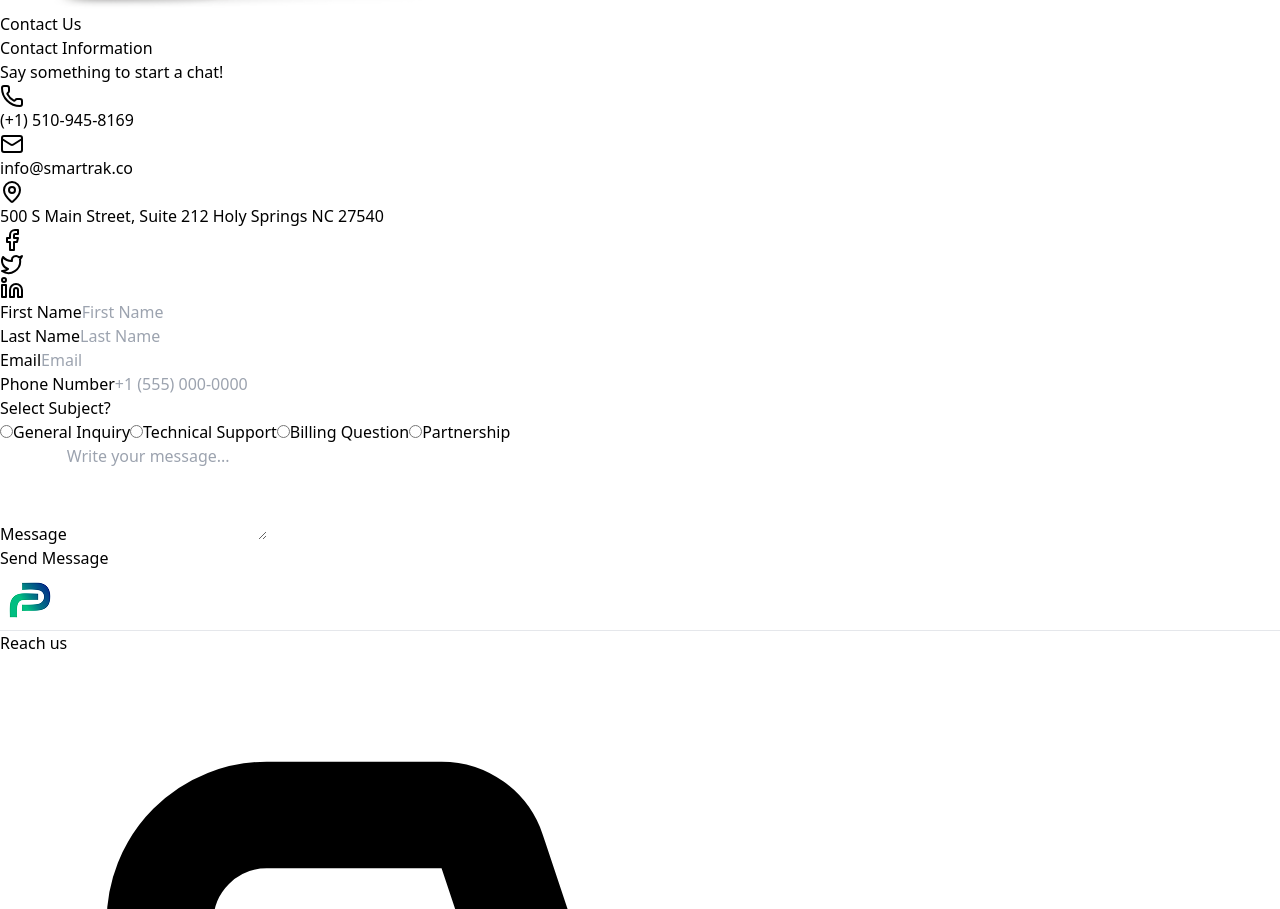
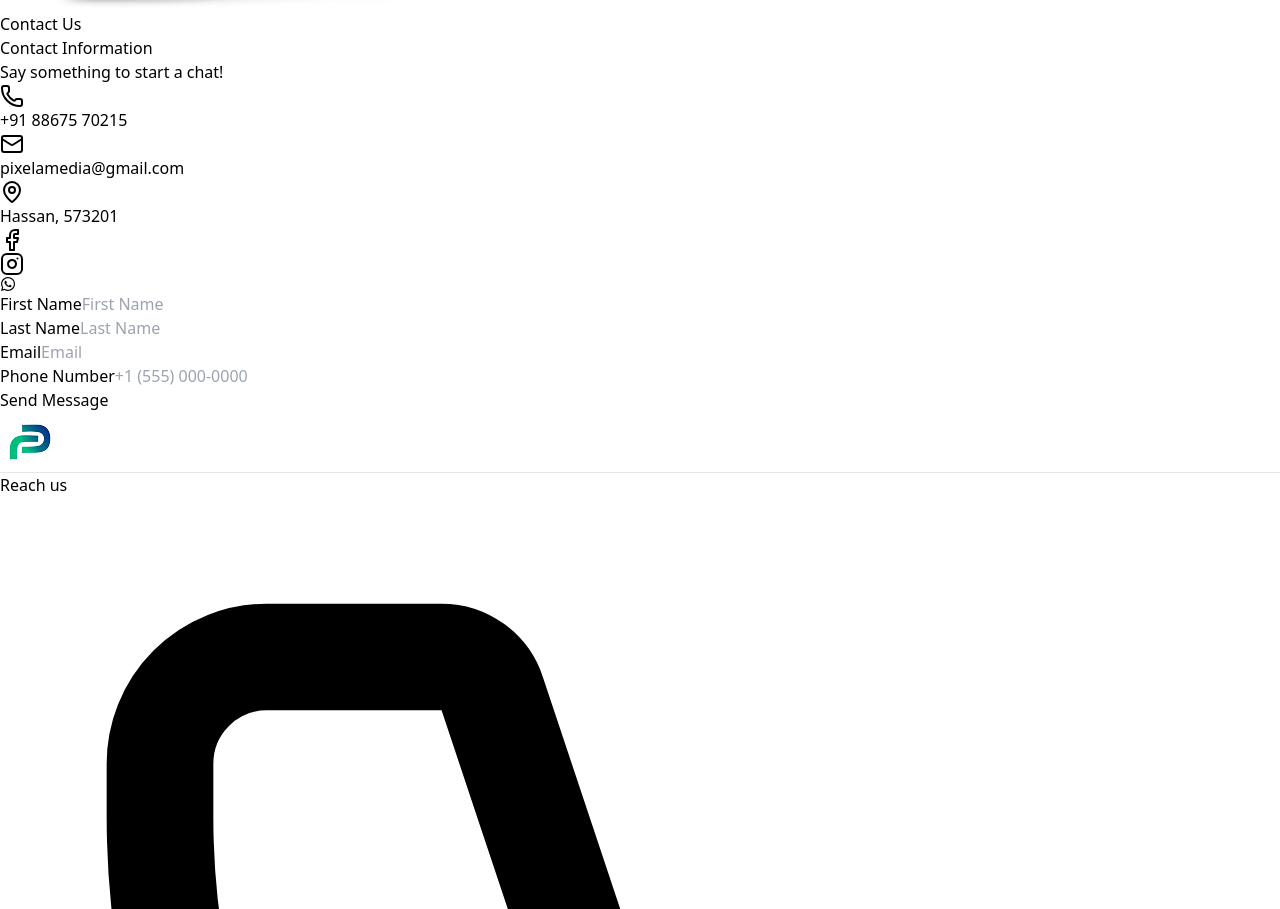
Before and after one commit to mkdivya/AI-model, a React (Vite) app: page / in a window 1280 px wide. Shown: the part 6017-6926 px from the top of the page. Built offline with nearby package versions, Linux system fonts and the light colour scheme.

Commit message:
Updated Contact Us section

```diff
--- a/package.json
+++ b/package.json
@@ -13,6 +13,7 @@
     "lucide-react": "^0.474.0",
     "react": "^18.3.1",
     "react-dom": "^18.3.1",
+    "react-icons": "^5.4.0",
     "react-router-dom": "^7.1.5"
   },
   "devDependencies": {
--- a/src/pages/AboutUs.jsx
+++ b/src/pages/AboutUs.jsx
@@ -1,6 +1,7 @@
 import React from 'react';
 import team from '../assets/images/AboutUs.png';
 import journey from '../assets/images/PeopleBench.png';
+import About from '../components/About'
 
 import Footer from '../components/Footer';  // Import the Footer component
 import OurClients from '../components/HomePageComponents/OurClients'
@@ -26,7 +27,7 @@ const AboutUs = () => {
 
             <div className="text-white text-base md:text-lg leading-relaxed max-w-3xl mx-auto px-4">
               <p>
-                At [Your Company Name], we're more than a marketing agency—we're your strategic allies in a world
+                At Pixela Media, we're more than a marketing agency—we're your strategic allies in a world
                 driven by pixels, clicks, and connections. With 2+ years of expertise in delivering results-driven marketing
                 services, we've mastered the art of blending creativity with data to turn brands into industry leaders. Born
                 in Karnataka's tech-savvy heartland, our journey began with a simple mission: to make businesses
@@ -36,30 +37,7 @@ const AboutUs = () => {
           </div>
         </div>
 
-        {/* Journey Section */}
-        <div className="w-full bg-gray-100 rounded-3xl px-4 md:px-8 py-8 md:py-12 mx-auto max-w-6xl mb-8 md:mb-16">
-          <div className="flex flex-col lg:flex-row items-center justify-between gap-6 md:gap-12">
-            <div className="lg:w-1/2 px-4">
-              <h2 className="text-3xl md:text-4xl font-bold text-gray-900 mb-4 md:mb-6">Our Journey</h2>
-              <p className="text-gray-700 text-base md:text-lg leading-relaxed">
-                In just three years, we have built a comprehensive, tech-integrated
-                solution tailored for dairy farmers. From launching a user-friendly
-                mobile app to expanding our distribution network, product offerings,
-                and research & development, we have continuously evolved to
-                meet the growing needs of the industry.
-              </p>
-            </div>
-
-            <div className="lg:w-1/2 mt-6 lg:mt-0">
-              <img
-                src={journey}
-                alt="Our Journey Illustration"
-                className="w-full h-48 md:h-64 lg:h-72 object-contain rounded-lg"
-              />
-            </div>
-          </div>
-        </div>
-
+        <About />
         <OurClients />
 
       </div>
--- a/src/pages/ContactUs.jsx
+++ b/src/pages/ContactUs.jsx
@@ -1,5 +1,6 @@
 import React from 'react';
-import { Phone, Mail, MapPin, Facebook, Twitter, Linkedin } from 'lucide-react';
+import { Phone, Mail, MapPin, Facebook, Instagram, Linkedin } from 'lucide-react';
+import { FaWhatsapp } from 'react-icons/fa';
 
 const ContactUs = () => {
   const handleSubmit = (e) => {
@@ -21,17 +22,17 @@ const ContactUs = () => {
             <div className="space-y-6 sm:space-y-8 relative z-10 mb-8">
               <div className="flex items-center text-white gap-4">
                 <Phone className="w-5 h-5 flex-shrink-0" />
-                <span className="text-sm sm:text-base">(+1) 510-945-8169</span>
+                <span className="text-sm sm:text-base">+91 88675 70215</span>
               </div>
 
               <div className="flex items-center text-white gap-4">
                 <Mail className="w-5 h-5 flex-shrink-0" />
-                <span className="text-sm sm:text-base break-all">info@smartrak.co</span>
+                <span className="text-sm sm:text-base break-all">pixelamedia@gmail.com</span>
               </div>
 
               <div className="flex items-start text-white gap-4">
                 <MapPin className="w-5 h-5 flex-shrink-0 mt-1" />
-                <span className="text-sm sm:text-base leading-tight">500 S Main Street, Suite 212 Holy Springs NC 27540</span>
+                <span className="text-sm sm:text-base leading-tight">Hassan, 573201</span>
               </div>
             </div>
 
@@ -41,11 +42,16 @@ const ContactUs = () => {
                 <Facebook className="w-5 h-5 text-white" />
               </div>
               <div className="w-10 h-10 bg-indigo-600 rounded-full flex items-center justify-center hover:bg-indigo-700 transition-colors">
-                <Twitter className="w-5 h-5 text-white" />
+                <Instagram className="w-5 h-5 text-white" />
               </div>
-              <div className="w-10 h-10 bg-indigo-600 rounded-full flex items-center justify-center hover:bg-indigo-700 transition-colors">
-                <Linkedin className="w-5 h-5 text-white" />
-              </div>
+              <a
+                href="https://wa.me/918867570215"
+                target="_blank"
+                rel="noopener noreferrer"
+                className="w-10 h-10 bg-indigo-600 rounded-full flex items-center justify-center hover:bg-indigo-700 transition-colors"
+              >
+                <FaWhatsapp className="w-5 h-5 text-white" />
+              </a>
             </div>
 
             {/* Background Circles */}
@@ -96,31 +102,6 @@ const ContactUs = () => {
               />
             </div>
 
-            <div>
-              <label className="block text-sm text-gray-600 mb-2 sm:mb-3">Select Subject?</label>
-              <div className="flex flex-col sm:flex-row flex-wrap gap-3 sm:gap-4">
-                {['General Inquiry', 'Technical Support', 'Billing Question', 'Partnership'].map((option, index) => (
-                  <label key={index} className="flex items-center">
-                    <input
-                      type="radio"
-                      name="subject"
-                      className="w-4 h-4 text-indigo-600 border-gray-300 focus:ring-indigo-500"
-                    />
-                    <span className="ml-2 text-sm text-gray-600">{option}</span>
-                  </label>
-                ))}
-              </div>
-            </div>
-
-            <div>
-              <label className="block text-sm text-gray-600 mb-1">Message</label>
-              <textarea
-                className="w-full px-3 sm:px-4 py-2 text-sm sm:text-base border border-gray-300 rounded-md focus:outline-none focus:ring-2 focus:ring-indigo-500"
-                rows="4"
-                placeholder="Write your message..."
-              ></textarea>
-            </div>
-
             <button
               type="submit"
               className="w-full sm:w-auto px-6 sm:px-8 py-2.5 sm:py-3 bg-indigo-600 text-white text-sm sm:text-base rounded-md hover:bg-indigo-700 focus:outline-none focus:ring-2 focus:ring-indigo-500 focus:ring-offset-2 transition-colors duration-200"
```
Also changed, not shown: 1 other file (tests, documents, lock files or other folders).
